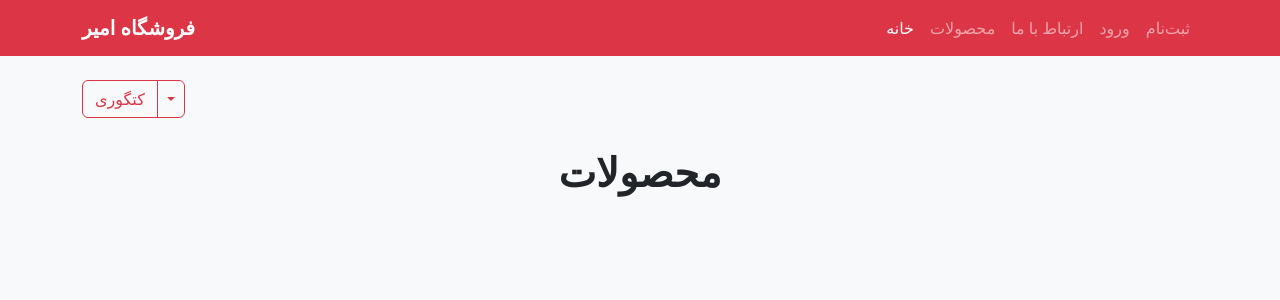
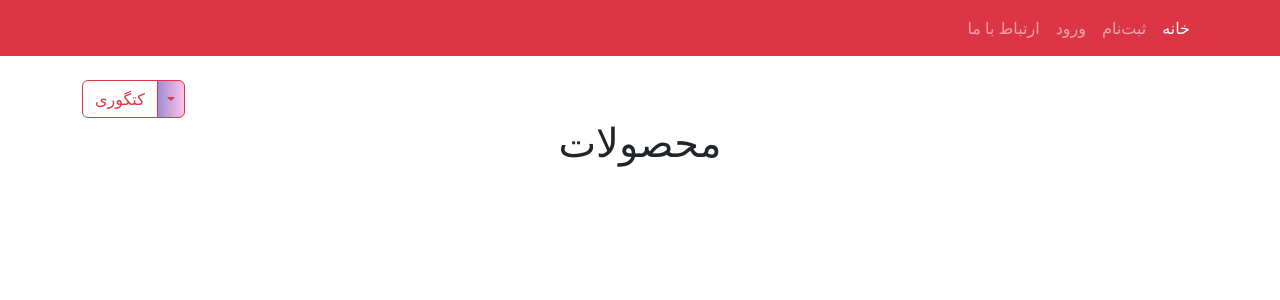
Before and after one commit to nimamze/CoffeeShop, a Django app: template templates/index.html in a window 1280 px wide. Shown: the top 300 px of the page. Run offline with Django 3.2, Linux system fonts and the light colour scheme; the template is opened without the code that fills it, so the values that code supplies are empty.

Commit message:
Ready For Part Two

```diff
--- a/accounts/forms.py
+++ b/accounts/forms.py
@@ -5,4 +5,4 @@ class CustomUserCreationForm(UserCreationForm):
 
     class Meta:
         model = CustomUser
-        fields = ('phone', 'email','first_name','last_name')
+        fields = ('phone', 'email','image','first_name','last_name')
--- a/accounts/models.py
+++ b/accounts/models.py
@@ -1,6 +1,8 @@
 from django.db import models
 from django.contrib.auth.base_user import BaseUserManager
 from django.contrib.auth.models import AbstractUser
+import os
+import uuid
 
 class CustomUserManager(BaseUserManager):
 
@@ -19,10 +21,6 @@ class CustomUserManager(BaseUserManager):
         kwargs.setdefault("is_active", True)
         return self.create_user(phone,email, password, **kwargs)
 
-
-
-import os
-import uuid
 
 def user_image_upload_to(instance, filename):
     ext = filename.split('.')[-1]
--- a/accounts/urls.py
+++ b/accounts/urls.py
@@ -13,8 +13,6 @@ from .views import (
     add_to_favorites
 )
 
-
-
 urlpatterns = [
     path('user-profile/', ProfileView.as_view(), name='profile'),
     path('user-profile-update/', UpdateProfileView.as_view(), name='user_update'),
@@ -25,5 +23,4 @@ urlpatterns = [
     path('login/', CustomLoginView.as_view(), name='login'),
     path('logout/', LogoutView.as_view(), name='logout'),
     path('signup/', SignUpView.as_view(), name='signup'),
-
 ]
--- a/accounts/views.py
+++ b/accounts/views.py
@@ -49,14 +49,10 @@ class UserFavoritesView(LoginRequiredMixin, ListView):
         return Favorite.objects.filter(customer=self.request.user)
 
 
-
-
-
 def add_to_favorites(request, pk):
     product = get_object_or_404(Product, pk=pk)
     Favorite.objects.get_or_create(customer=request.user, product=product)
     return redirect('favorites')
-
 
 
 class UserOrdersView(ListView):
--- a/coffeeShop/settings.py
+++ b/coffeeShop/settings.py
@@ -145,3 +145,7 @@ EMAIL_USE_TLS = True
 EMAIL_HOST_USER = config('EMAIL_HOST_USER')
 EMAIL_HOST_PASSWORD = config('EMAIL_HOST_PASSWORD')
 DEFAULT_FROM_EMAIL = EMAIL_HOST_USER
+
+STATIC_URL = '/static/'
+
+STATICFILES_DIRS = [BASE_DIR / "static"]
--- a/coffeeShop/urls.py
+++ b/coffeeShop/urls.py
@@ -10,8 +10,5 @@ urlpatterns = [
     path('accounts/',include('accounts.urls')),
 ]
 
-
-
-
 if settings.DEBUG:
     urlpatterns += static(settings.MEDIA_URL, document_root=settings.MEDIA_ROOT)
--- /dev/null
+++ b/static/css/styles.css
@@ -0,0 +1,101 @@
+body {
+    background-color: #f8f9fa;
+    font-family: 'Vazirmatn', sans-serif;
+    margin: 0;
+}
+
+/* Navbar */
+.navbar {
+    background-color: #dc3545 !important;
+}
+
+/* Product Cards */
+.product-card {
+    width: 260px;
+    border: 1px solid #dee2e6;
+    border-radius: 12px;
+    box-shadow: 0 4px 8px rgba(0, 0, 0, 0.05);
+    margin: 10px;
+    padding: 15px;
+    background-color: white;
+    transition: transform 0.2s ease;
+}
+
+.product-card:hover {
+    transform: translateY(-5px);
+}
+
+.product-image {
+    width: 100%;
+    border-radius: 8px;
+    object-fit: cover;
+    max-height: 180px;
+}
+
+h1 {
+    text-align: center;
+    margin-top: 30px;
+    margin-bottom: 30px;
+    font-weight: 700;
+}
+
+.products-container {
+    display: flex;
+    flex-wrap: wrap;
+    justify-content: center;
+}
+
+/* Glassmorphism Card */
+.card {
+    background: rgba(255, 255, 255, 0.05);
+    padding: 40px;
+    border-radius: 20px;
+    box-shadow: 0 0 25px rgba(0, 0, 0, 0.3);
+    backdrop-filter: blur(20px);
+}
+
+input,
+select,
+textarea {
+    width: 100%;
+    padding: 10px;
+    border: none;
+    border-radius: 10px;
+    background-color: rgba(255, 255, 255, 0.1);
+    color: white;
+    font-size: 14px;
+    margin-bottom: 10px;
+    box-sizing: border-box;
+}
+
+input:focus {
+    outline: none;
+    background-color: rgba(255, 255, 255, 0.2);
+}
+
+button {
+    width: 100%;
+    padding: 12px;
+    border: none;
+    border-radius: 10px;
+    background: linear-gradient(to right, #a18cd1, #fbc2eb);
+    color: black;
+    font-weight: bold;
+    font-size: 16px;
+    cursor: pointer;
+}
+
+button:hover {
+    opacity: 0.9;
+}
+
+a {
+    color: #7aa0ff;
+    text-decoration: none;
+}
+
+.link-text {
+    margin-top: 20px;
+    font-size: 14px;
+    text-align: center;
+}
--- a/templates/accounts/UserFavorites.html
+++ b/templates/accounts/UserFavorites.html
@@ -5,7 +5,7 @@
 <div class="card">
     <h2>محصولات مورد علاقه</h2>
     {% for favorite in user_favorites %}
-    <a href="{% url 'product_detail' favorite.product.pk %}">
+    <a href="{% url 'product_details' favorite.product.pk %}">
         {{ favorite.product.name }}
     </a><br>
     {% empty %}
--- a/templates/accounts/UserProfile.html
+++ b/templates/accounts/UserProfile.html
@@ -20,6 +20,6 @@
     <a href="{% url 'orders' %}">
         <button>سفارشات</button>
     </a>
-    <a href="{% url 'product_list' %}">Home</a>
+    <a href="{% url 'user_update' %}">ویرایش پروفایل</a>
 </div>
 {% endblock %}
--- a/templates/index.html
+++ b/templates/index.html
@@ -1,3 +1,4 @@
+{% load static %}
 <!DOCTYPE html>
 <html lang="en">
 
@@ -5,100 +6,42 @@
   <meta charset="UTF-8" />
   <meta name="viewport" content="width=device-width, initial-scale=1.0" />
   <title>Coffee Shop</title>
+  <link href="{% static 'css/styles.css' %}" rel="stylesheet">
   <link href="https://cdn.jsdelivr.net/npm/bootstrap@5.3.7/dist/css/bootstrap.min.css" rel="stylesheet"
     integrity="sha384-LN+7fdVzj6u52u30Kp6M/trliBMCMKTyK833zpbD+pXdCLuTusPj697FH4R/5mcr" crossorigin="anonymous">
-  <style>
-    body {
-      background-color: #f8f9fa;
-    }
-
-    .product-card {
-      width: 260px;
-      border: 1px solid #dee2e6;
-      border-radius: 12px;
-      box-shadow: 0 4px 8px rgba(0, 0, 0, 0.05);
-      margin: 10px;
-      padding: 15px;
-      background-color: white;
-      transition: transform 0.2s ease;
-    }
-
-    .product-card:hover {
-      transform: translateY(-5px);
-    }
-
-    .product-image {
-      width: 100%;
-      border-radius: 8px;
-      object-fit: cover;
-      max-height: 180px;
-    }
-
-    h1 {
-      text-align: center;
-      margin-top: 30px;
-      margin-bottom: 30px;
-      font-weight: 700;
-    }
-
-    .products-container {
-      display: flex;
-      flex-wrap: wrap;
-      justify-content: center;
-    }
-  </style>
 </head>
 
 <body>
-
+  {% block nav %}
   <!-- Navbar -->
-  <nav class="navbar navbar-expand-lg navbar-dark bg-danger">
+  <nav class="navbar navbar-expand-lg navbar-dark">
     <div class="container">
-      <a class="navbar-brand fw-bold" href="{% url 'product_list' %}">فروشگاه امیر</a>
       <button class="navbar-toggler" type="button" data-bs-toggle="collapse" data-bs-target="#navbarNav"
         aria-controls="navbarNav" aria-expanded="false" aria-label="تغییر ناوبری">
         <span class="navbar-toggler-icon"></span>
       </button>
       <div class="collapse navbar-collapse justify-content-end" id="navbarNav">
         <ul class="navbar-nav">
+          <li class="nav-item"><a class="nav-link" href="#">ارتباط با ما</a></li>
+          {% if not request.user.is_authenticated %}
+          <li class="nav-item"><a class="nav-link" href="{% url 'login' %}">ورود</a></li>
+          <li class="nav-item"><a class="nav-link" href="{% url 'signup' %}">ثبت‌نام</a></li>
+          {% else %}
+          <li class="nav-item"><a class="nav-link" href="{% url 'profile' %}">پروفایل</a></li>
           <li class="nav-item">
-            <a class="nav-link active" href="{% url 'product_list' %}">خانه</a>
-          </li>
-          <li class="nav-item">
-            <a class="nav-link" href="{% url 'product_list' %}">محصولات</a>
-          </li>
-          <li class="nav-item">
-            <a class="nav-link" href="#">ارتباط با ما</a>
-          </li>
-
-          {% if not request.user.is_authenticated %}
-
-          <li class="nav-item">
-            <a class="nav-link" href="{% url 'login' %}">ورود</a>
-          </li>
-          <li class="nav-item">
-
-          <li class="nav-item">
-            <a class="nav-link" href="{% url 'signup' %}">ثبت‌نام</a>
-          </li>
-
-          {% else %}
-          <li class="nav-item">
-            <a class="nav-link" href="{% url 'profile' %}">پروفایل</a>
-          </li>
-          <form method="post" action="{% url 'logout' %}">
-            {% csrf_token %}
-            <button type="submit" class="btn btn-link nav-link" style="padding: 0; margin: 0;">خروج</button>
-          </form>
+            <form method="post" action="{% url 'logout' %}">
+              {% csrf_token %}
+              <input type="submit" class="btn btn-link nav-link" style="padding: 0; margin: 0;" value="خروج">
+            </form>
           </li>
           {% endif %}
+          <li class="nav-item"><a class="nav-link active" href="{% url 'product_list' %}">خانه</a></li>
         </ul>
       </div>
     </div>
   </nav>
 
   <div class="container mt-4">
-
     <div class="btn-group">
       <a href="{% url 'product_list' %}" class="btn btn-outline-danger">کتگوری</a>
       <button type="button" class="btn btn-outline-danger dropdown-toggle dropdown-toggle-split"
@@ -119,21 +62,24 @@
       <div class="product-card">
         <h5 class="mb-2">{{ product.name }}</h5>
         <p class="text-muted">قیمت: {{ product.price }} تومان</p>
-
         {% if product.get_main_image %}
         <img src="{{ product.get_main_image }}" alt="{{ product.name }}" class="product-image">
         {% else %}
         <div class="text-center text-secondary">تصویری موجود نیست</div>
         {% endif %}
+        {% if product.availability %}<p>موجود</p>{% else %}<p>ناموجود</p>{% endif %}
+        {% if user.is_authenticated %}
+        <a href="{% url 'add_to_favorites' product.pk %}">افزودن به علاقه‌مندی‌ها</a>
+        {% endif %}
       </div>
       {% endfor %}
     </div>
-
   </div>
 
   <script src="https://cdn.jsdelivr.net/npm/bootstrap@5.3.7/dist/js/bootstrap.bundle.min.js"
     integrity="sha384-ndDqU0Gzau9qJ1lfW4pNLlhNTkCfHzAVBReH9diLvGRem5+R9g2FzA8ZGN954O5Q"
     crossorigin="anonymous"></script>
+  {% endblock %}
 </body>
 
 </html>
--- a/templates/shop/products_details.html
+++ b/templates/shop/products_details.html
@@ -20,10 +20,8 @@
     {% endfor %}
   </div>
 
-  <div style="margin-top: 30px;">
-    <a href="{% url 'product_list' %}">
-      <button>بازگشت به منو</button>
-    </a>
+  <div class="link-text">
+    <a href="{% url 'product_list' %}"><button>بازگشت به منو</button></a>
   </div>
 
 </div>
```
Also changed, not shown: shop/urls.py (+6 -3 lines), shop/views.py (+13 -6 lines), templates/base.html (+5 -76 lines), templates/shop/products_list.html (deleted, +0 -50 lines), templates/shop/image_delete.html (line endings or trailing spaces), templates/shop/product_edit.html (line endings or trailing spaces), templates/shop/product_image_form.html (line endings or trailing spaces).
